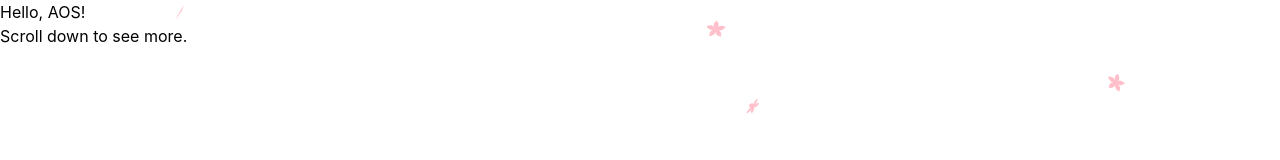
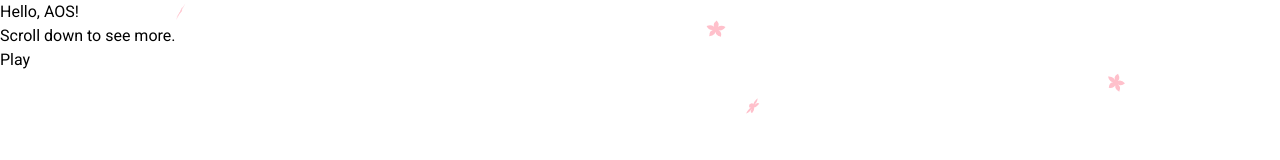
Before and after one commit to hopnguyen995/wedding-invitation, a React (Vite) app: page / in a window 1280 px wide. Shown: the top 160 px of the page. Built offline with nearby package versions, Linux system fonts and the light colour scheme.

Commit message:
add audio

```diff
--- a/index.html
+++ b/index.html
@@ -6,6 +6,9 @@
   <link rel="icon" type="image/svg+xml" href="./src/assets/favicon.ico" />
   <meta name="viewport" content="width=device-width, initial-scale=1.0" />
   <title>Wedding invitation</title>
+  <link
+    href="https://fonts.googleapis.com/css2?family=Roboto:ital,wght@0,100;0,300;0,400;0,500;0,700;0,900;1,100;1,300;1,400;1,500;1,700;1,900&display=swap"
+    rel="stylesheet">
 </head>
 
 <body>
--- a/src/App.tsx
+++ b/src/App.tsx
@@ -1,3 +1,4 @@
+import MusicPlayer from "./components/music";
 import TestAos from "./components/testAos";
 import TestConfetti from "./components/testConfetti";
 
@@ -6,6 +7,7 @@
     <>
       <TestAos />
       <TestConfetti />
+      <MusicPlayer />
     </>
   );
 }
--- /dev/null
+++ b/src/components/music.tsx
@@ -0,0 +1,33 @@
+import { useRef, useEffect, useState } from "react";
+
+const MusicPlayer = () => {
+  const audioRef = useRef<HTMLAudioElement | null>(null);
+  const [isPlaying, setIsPlaying] = useState(false);
+
+  useEffect(() => {
+    if (audioRef.current) {
+      if (isPlaying) {
+        audioRef.current.play();
+      } else {
+        audioRef.current.pause();
+      }
+    }
+  }, [isPlaying]);
+
+  const togglePlayPause = () => {
+    setIsPlaying(!isPlaying);
+  };
+
+  return (
+    <div>
+      <audio
+        ref={audioRef}
+        src="src/assets/audio/beautiful-in-white-bachata.mp3"
+        autoPlay={isPlaying}
+      />
+      <button onClick={togglePlayPause}>{isPlaying ? "Pause" : "Play"}</button>
+    </div>
+  );
+};
+
+export default MusicPlayer;
--- a/src/components/testConfetti.tsx
+++ b/src/components/testConfetti.tsx
@@ -1,4 +1,3 @@
-import React from "react";
 import { useWindowSize } from "react-use";
 import Confetti from "react-confetti";
 
@@ -12,7 +11,6 @@
     ctx.fillStyle = "pink";
     ctx.fill();
     ctx.closePath();
-
     // Vẽ cánh hoa
     for (let i = 0; i < 5; i++) {
       ctx.beginPath();
--- a/src/index.css
+++ b/src/index.css
@@ -3,5 +3,6 @@
 @tailwind utilities;
 
 :root {
-  font-family: Inter, system-ui, Avenir, Helvetica, Arial, sans-serif;
+  /* font-family: Inter, system-ui, Avenir, Helvetica, Arial, sans-serif; */
+  font-family: "Roboto", sans-serif;
 }
```
Also changed, not shown: src/assets/hiiii.jpg (deleted), 1 other file (tests, documents, lock files or other folders).
